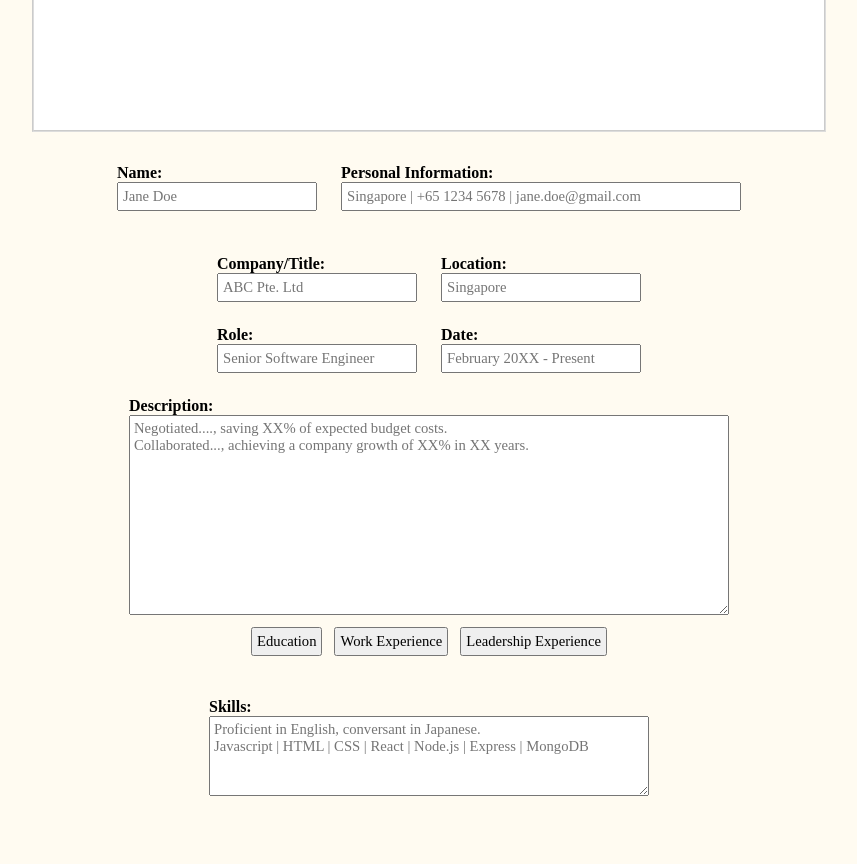
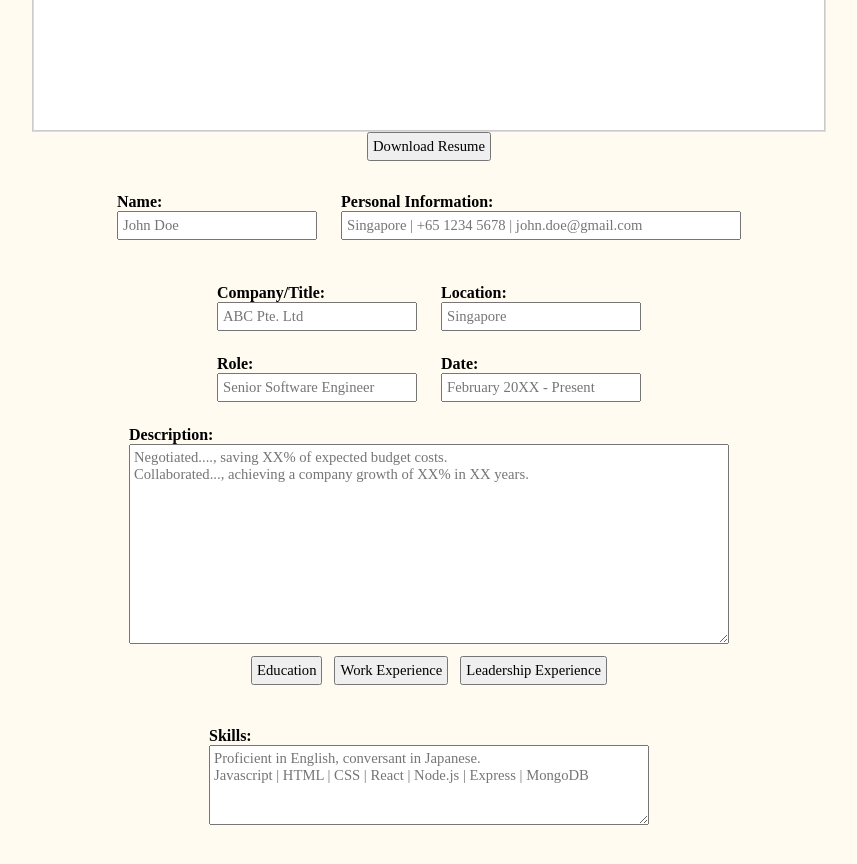
Before and after one commit to BorgXQ/cv-application, a React (Vite) app: page / in a window 1280 px wide. Shown: the part 1020-1884 px from the top of the page, without its empty margins (211-1068 px from the left). Before the commit the page ends 1857 px from the top, so only its background shows below. Built offline with nearby package versions, Linux system fonts and the light colour scheme.

Commit message:
Add save PDF button

```diff
--- a/src/App.jsx
+++ b/src/App.jsx
@@ -1,4 +1,5 @@
 import { React, useState } from 'react'
+import JsPDF from 'jspdf'
 import pencilEdit from './assets/pencil-edit.svg'
 import trashCan from './assets/trash-can.svg'
 import './css/main.css'
@@ -200,7 +201,7 @@ function App() {
 
   return (
     <>
-      <div className="a4">
+      <div className="a4" id='cvReport'>
         <h1 className="full-name">{name}</h1>
         <p className="personal-info">
             {info}
@@ -223,13 +224,15 @@ function App() {
         <SectionSkill />
       </div>
 
+      <SaveToPDF />
+
       <div className="name-pers-info">
         <Input
           label='Name:'
           value={name}
           onChange={changeName}
           className='input-name'
-          placeholder='Jane Doe'
+          placeholder='John Doe'
         />
         <br></br>
         <Input
@@ -237,7 +240,7 @@ function App() {
           value={info}
           onChange={changeInfo}
           className='input-pers-info'
-          placeholder="Singapore | +65 1234 5678 | jane.doe@gmail.com"
+          placeholder="Singapore | +65 1234 5678 | john.doe@gmail.com"
         />
       </div>
 
@@ -362,4 +365,22 @@ function InputSkillArea({
   )
 }
 
+function SaveToPDF() {
+  const generatePDF = () => {
+    const resume = new JsPDF('portrait', 'pt', 'a4')
+    resume.html(document.querySelector('#cvReport')).then(() => {
+      resume.save('resume.pdf')
+    })
+  }
+
+  return (
+    <button
+      onClick={generatePDF}
+      className='download-btn'
+    >
+      Download Resume
+    </button>
+  )
+}
+
 export default App
```
